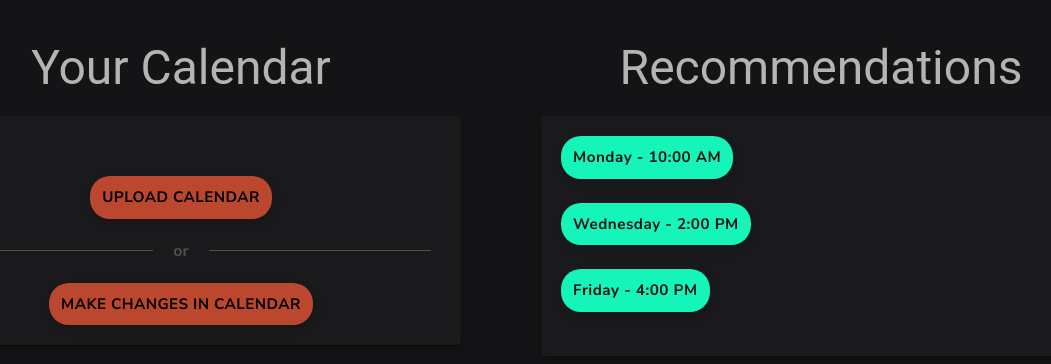
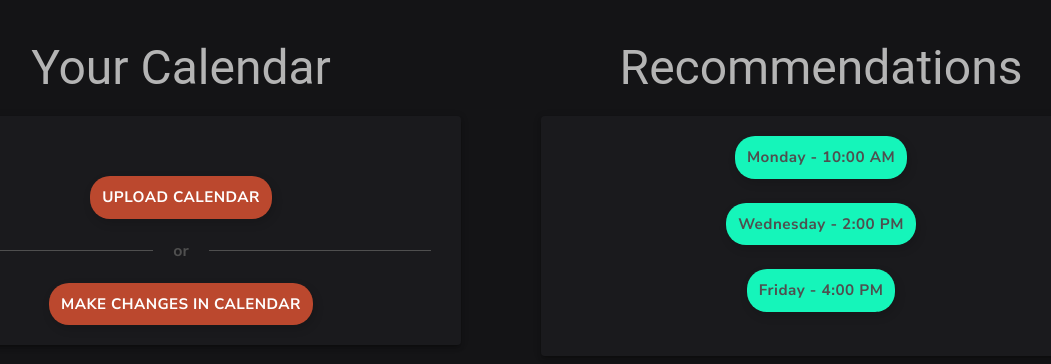
Before and after one commit to Trust-Worthy/WhenDoWeEven-_frontend, a React (Vite) app in the folder when-do-we-even/: page /eventlogin in a window 1280 px wide. Shown: the top 364 px of the page, without its empty margins (139-1190 px from the left). Built offline with nearby package versions, Linux system fonts and the light colour scheme.

Commit message:
Final commit

```diff
--- a/when-do-we-even/src/index.css
+++ b/when-do-we-even/src/index.css
@@ -32,9 +32,6 @@ a {
   text-decoration: inherit;
   font-family: 'Nunito Sans', sans-serif;
 }
-/* a:hover {
-  color: #535bf2;
-} */
 
 body {
   margin: 0;
@@ -56,37 +53,30 @@ h1 {
 
 /* Button styling */
 button {
-  border-radius: 30px;
-  border: 1px solid transparent;
-  padding: 0.8em 1.5em;
-  font-size: 1.1em;
-  font-weight: 700;
-  font-family: 'Nunito Sans', sans-serif; /* Use Nunito Sans */
-  background-color: #F2613F !important; /* Updated button color */
-  color: #000000 !important; /* Set button text to a dark color */
+  margin-top: 30px;
+  background-color: #F2613F !important; /* Button background */
+  color: #FFFFFF !important; /* Set button text to white */
+  border: none;
+  padding: 12px 18px;
+  font-size: 1.2em;
+  font-family: 'Nunito Sans', sans-serif;
+  font-weight: 1000; /* Bold text */
+  letter-spacing: 0.5px;
   cursor: pointer;
   transition: background-color 0.3s ease-in-out;
-  box-shadow: 2px 4px 10px rgba(0, 0, 0, 0.15);
+  border-radius: 100px;
+  box-shadow: 2px 4px 10px rgba(255, 255, 255, 0.15);
 }
 
-button:focus,
-button:focus-visible {
-  outline: 4px auto -webkit-focus-ring-color;
-  border-radius: 30px;
-}
-
+/* Ensure buttons stay white in light mode */
 @media (prefers-color-scheme: light) {
-  :root {
-    color: #727D73;
-    background-color: #ffffff;
-    border-radius: 30px;
-  }
-  a:hover {
-    color: #747bff;
-  }
   button {
-    background-color: #F2613F; /* Updated button color for light mode */
-    color: white; /* Text color for contrast */
+    background-color: #F2613F !important; /* Keep button background color */
+    color: #FFFFFF !important; /* Ensure text remains white */
     border-radius: 100px;
   }
 }
+
+.calendar-view button {
+  color: #ffffff !important;
+}
--- a/when-do-we-even/src/pages/EventLoginPage.css
+++ b/when-do-we-even/src/pages/EventLoginPage.css
@@ -8,6 +8,23 @@
   margin: 0;
   padding: 0;
   display: flex;
+}
+
+.calendar-view .MuiButton-contained {
+  color: #ffffff !important;
+}
+
+.recommendations-section .MuiButton-contained {
+  color: #4f4f4f !important;
+}
+
+
+/* Ensure buttons stay white in light mode */
+@media (prefers-color-scheme: light) {
+  button, .upload-calendar-button, .make-changes-button {
+    background-color: #F2613F !important; /* Keep button background color */
+    color: #FFFFFF !important; /* Ensure text remains white */
+  }
 }
 
 .event-login-page form button {
@@ -115,18 +132,24 @@ button {
     font-weight: bold;
 }
 
+.recommendations-buttons {
+  display: flex;
+  flex-direction: column;
+  align-items: center; /* Centers the buttons horizontally */
+}
+
 .recommendations-buttons button {
   background-color: #15F5BA !important; /* Updated to the specified color */
   color: #141416 !important; /* Keeping the text dark */
   border: none;
-    padding: 12px 18px;
-    font-size: 1.1em;
+  padding: 16px 24px; /* Slightly increased padding */
+  font-size: 1.3em; /* Increased font-size for scaling up */
   font-family: 'Nunito Sans', sans-serif;
   font-weight: 700;
   letter-spacing: 0.5px;
   cursor: pointer;
-    transition: background-color 0.3s ease-in-out;
-    border-radius: 6px;
+  transition: background-color 0.3s ease-in-out, transform 0.2s;
+  border-radius: 8px;
   box-shadow: 2px 4px 10px rgba(0, 0, 0, 0.15);
   display: flex;
   flex-direction: column;
@@ -134,3 +157,7 @@ button {
   align-items: center;
   margin-bottom: 24px; /* Adds space below each button */
 }
+
+.recommendations-buttons button:hover {
+  transform: scale(1.6);
+}
--- a/when-do-we-even/src/pages/LandingCreateEventPage.css
+++ b/when-do-we-even/src/pages/LandingCreateEventPage.css
@@ -47,7 +47,7 @@ input, textarea, select, button {
   font-size: 1.2em !important;
   font-family: 'Nunito Sans', sans-serif !important;
   letter-spacing: 0.5px;
-  box-shadow: 2px 4px 10px rgba(255, 255, 255, 0.15) !important;
+  box-shadow: 2px 4px 10px #ffffff26 !important;
   transition: background-color 0.3s ease-in-out !important;
 }
 
```
Lines whose indentation alone changed are shown as unchanged.
